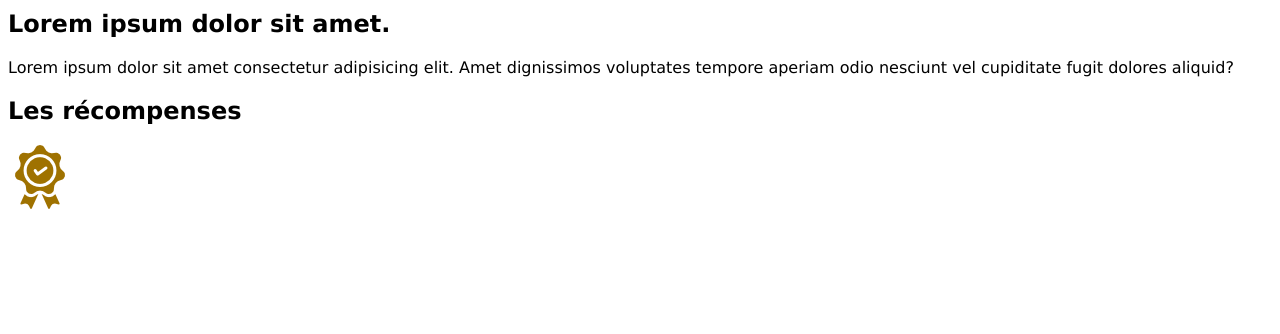
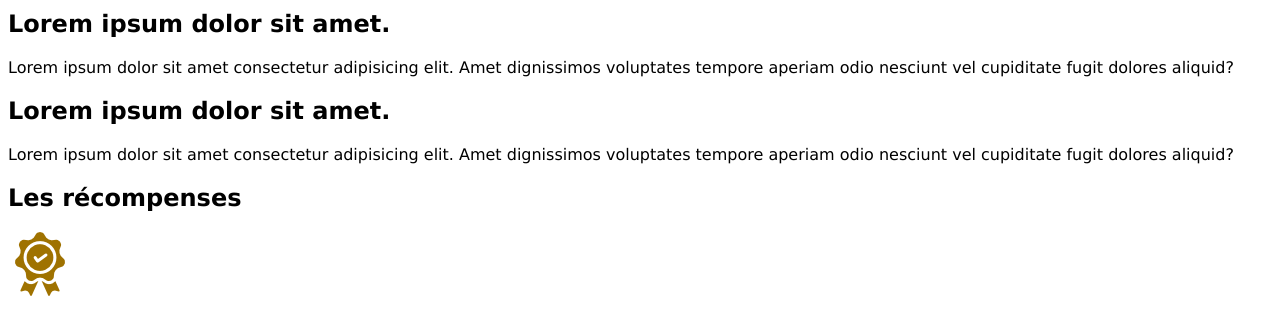
Before and after one commit to ChristopherLegrand/clone_mon_site_web, a plain HTML site: page index.html in a window 1280 px wide. Shown: the part 110-444 px from the top of the page. Drawn offline with Linux system fonts and the light colour scheme.

Commit message:
Test merge

```diff
--- a/index.html
+++ b/index.html
@@ -17,6 +17,10 @@
     <h2>Lorem ipsum dolor sit amet.</h2>
     <p>Lorem ipsum dolor sit amet consectetur adipisicing elit. Amet dignissimos voluptates tempore aperiam odio nesciunt vel cupiditate fugit dolores aliquid?</p>
 
+    <!-- Merge Conflict -->
+    <h2>Lorem ipsum dolor sit amet.</h2>
+    <p>Lorem ipsum dolor sit amet consectetur adipisicing elit. Amet dignissimos voluptates tempore aperiam odio nesciunt vel cupiditate fugit dolores aliquid?</p>
+
     <!-- Récompenses -->
     <h2>Les récompenses</h2>
     <img src="images/medal_bronze.png" alt="Médaille de bronze">
```
